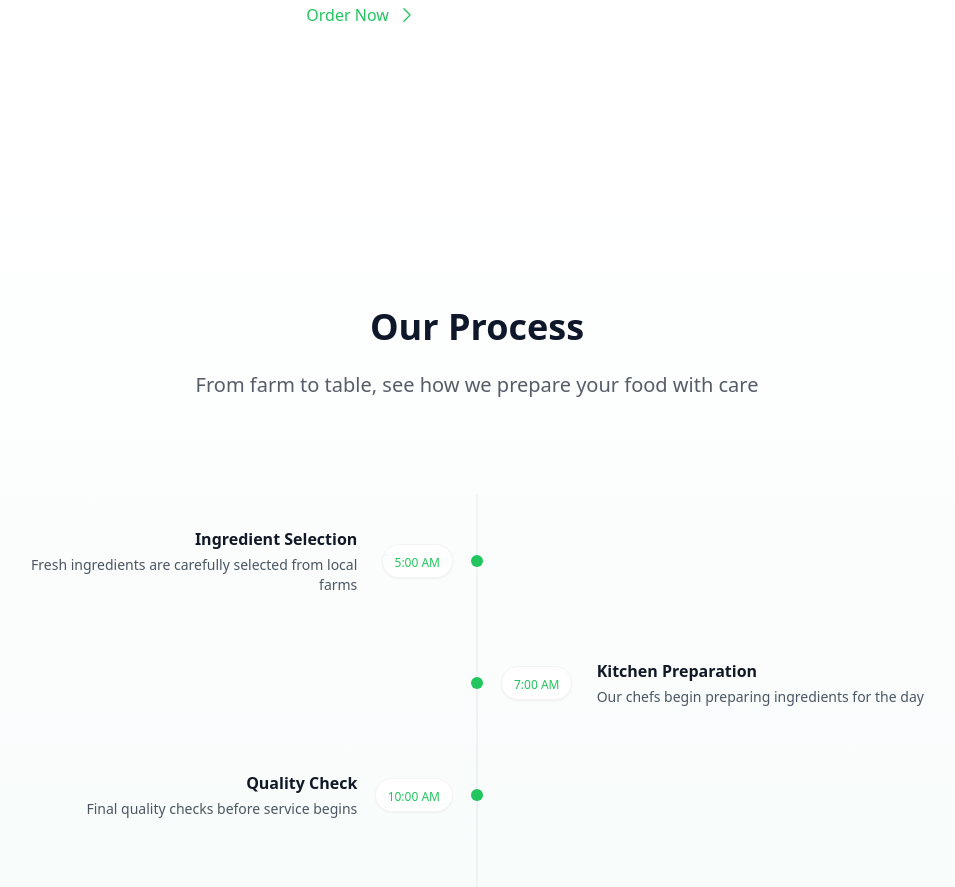
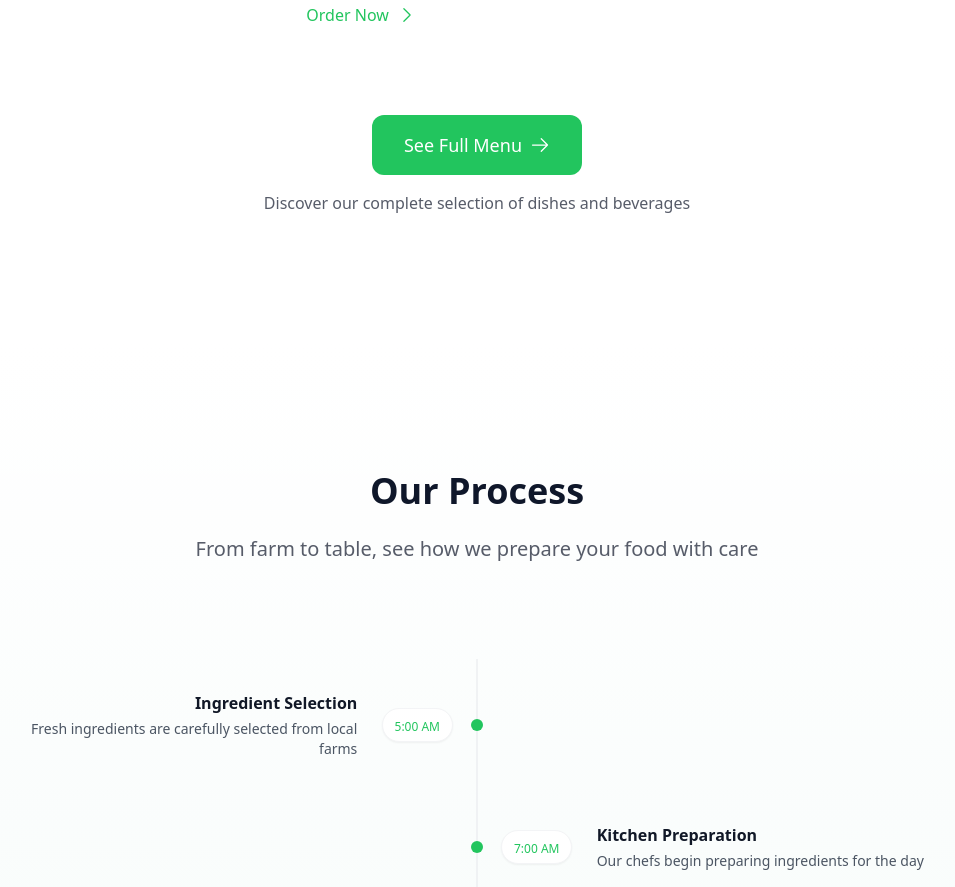
Before and after one commit to shafin90/kebapp, a React (Vite) app: page / in a window 1280 px wide. Shown: the part 10126-11013 px from the top of the page, without its empty margins (163-1118 px from the left). Built offline with nearby package versions, Linux system fonts and the light colour scheme.

Commit message:
added see full list button to our menu section

```diff
--- a/src/pages/Home.tsx
+++ b/src/pages/Home.tsx
@@ -1,5 +1,6 @@
 import React, { useState, useEffect } from 'react'
 import { motion, useScroll, useSpring } from 'framer-motion'
+import { Link } from 'react-router-dom'
 import {
   BeakerIcon,
   HeartIcon,
@@ -1085,6 +1086,26 @@ const Home = () => {
                 </motion.div>
               ))}
           </div>
+
+          {/* See Full Menu Link */}
+          <motion.div
+            initial={{ opacity: 0, y: 20 }}
+            animate={{ opacity: 1, y: 0 }}
+            transition={{ delay: 0.5 }}
+            className="mt-16 text-center"
+          >
+            <Link
+              to="/menu"
+              className="inline-flex items-center gap-2 bg-primary text-white px-8 py-4 rounded-xl
+                         hover:bg-primary/90 transition-all group text-lg font-medium"
+            >
+              See Full Menu
+              <ArrowRightIcon className="w-5 h-5 group-hover:translate-x-1 transition-transform" />
+            </Link>
+            <p className="mt-4 text-text/70">
+              Discover our complete selection of dishes and beverages
+            </p>
+          </motion.div>
         </div>
       </section>
 
```
